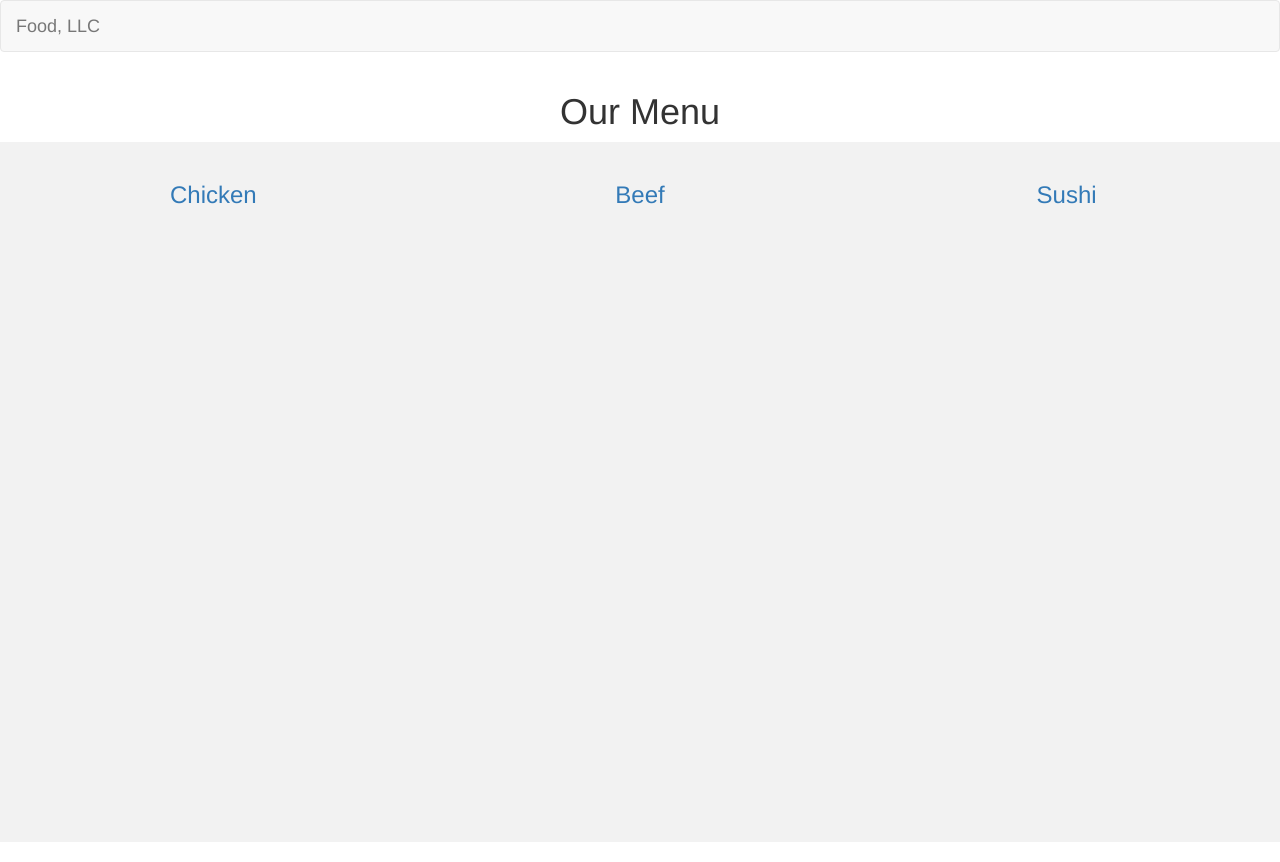
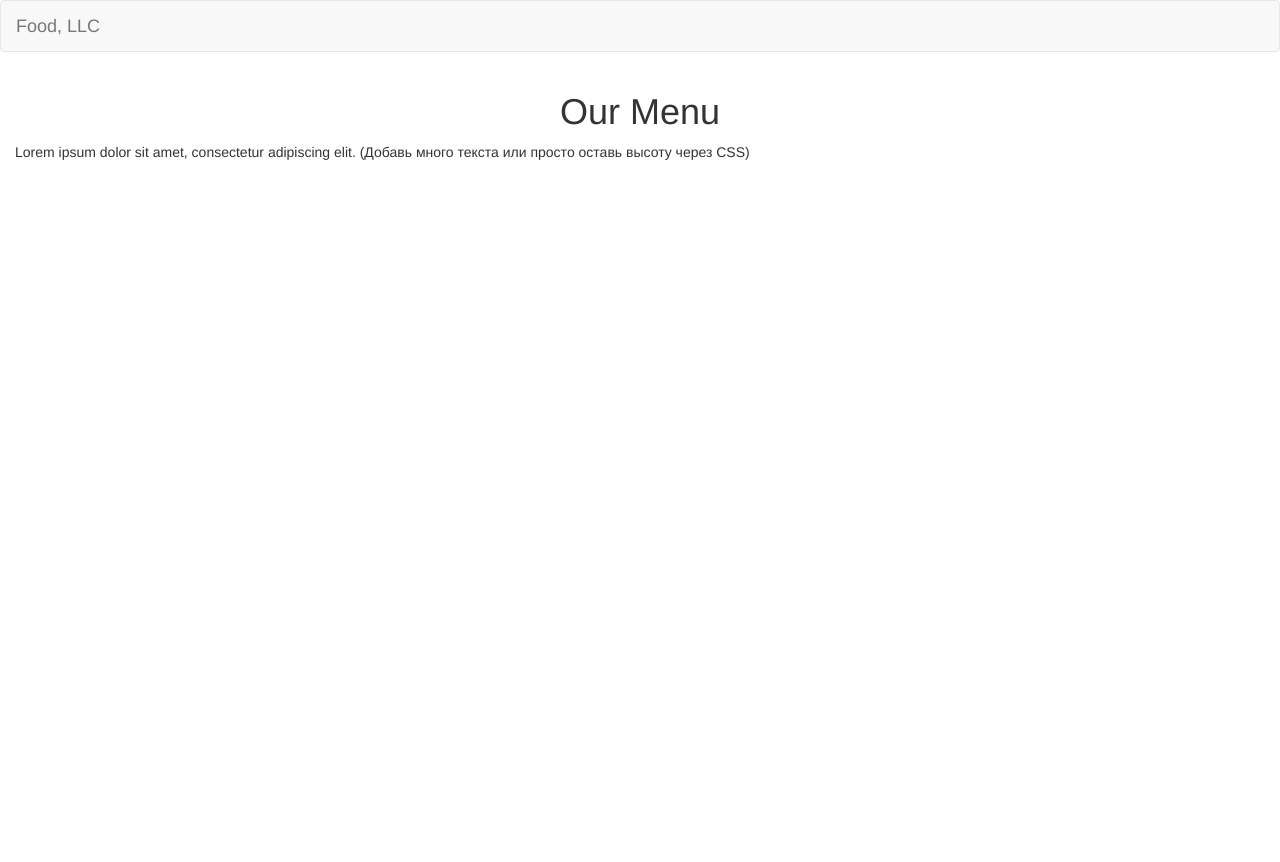
Before and after one commit to zanybekovaaruzan9-lgtm/module3_task, a plain HTML site: page index.html in a window 1280 px wide. After the commit the page ends 800 px from the top, so only its background shows below. Drawn offline with nearby package versions, Linux system fonts and the light colour scheme.

Commit message:
Update index.html

```diff
--- a/index.html
+++ b/index.html
@@ -2,7 +2,7 @@
 <html lang="en">
 <head>
   <meta charset="UTF-8">
-  <title>Module 3 Solution</title>
+  <title>Module 3 Task</title>
 
   <!-- Bootstrap CSS -->
   <link rel="stylesheet" href="https://maxcdn.bootstrapcdn.com/bootstrap/3.3.7/css/bootstrap.min.css">
@@ -24,15 +24,16 @@
         <span class="icon-bar"></span>
         <span class="icon-bar"></span>
       </button>
+
       <a class="navbar-brand" href="#">Food, LLC</a>
     </div>
 
     <!-- MOBILE MENU -->
     <div id="collapsable-nav" class="collapse navbar-collapse">
       <ul class="nav navbar-nav visible-xs text-center">
-        <li><a href="#chicken">Chicken</a></li>
-        <li><a href="#beef">Beef</a></li>
-        <li><a href="#sushi">Sushi</a></li>
+        <li><a href="#">Chicken</a></li>
+        <li><a href="#">Beef</a></li>
+        <li><a href="#">Sushi</a></li>
       </ul>
     </div>
 
@@ -41,46 +42,18 @@
 
 <!-- PAGE HEADING -->
 <div class="container">
-  <h1 class="text-center" id="our-menu">Our Menu</h1>
+  <h1 class="text-center">Our Menu</h1>
 </div>
 
-<!-- OPTIONAL SECTIONS -->
+<!-- CONTENT -->
 <div class="container-fluid">
   <div class="row">
-
-    <!-- Chicken Section -->
-    <div id="chicken" class="col-xs-12 col-sm-6 col-md-4 section">
-      <h3 class="text-center">
-        <a data-toggle="collapse" href="#chicken-content">Chicken</a>
-      </h3>
-      <div id="chicken-content" class="collapse">
-        <p class="section-text">Lorem ipsum dolor sit amet...</p>
-        <a href="#our-menu">Back to Top</a>
-      </div>
+    <div class="col-xs-12 main-section">
+      <p>
+        Lorem ipsum dolor sit amet, consectetur adipiscing elit.
+        (Добавь много текста или просто оставь высоту через CSS)
+      </p>
     </div>
-
-    <!-- Beef Section -->
-    <div id="beef" class="col-xs-12 col-sm-6 col-md-4 section">
-      <h3 class="text-center">
-        <a data-toggle="collapse" href="#beef-content">Beef</a>
-      </h3>
-      <div id="beef-content" class="collapse">
-        <p class="section-text">Lorem ipsum dolor sit amet...</p>
-        <a href="#our-menu">Back to Top</a>
-      </div>
-    </div>
-
-    <!-- Sushi Section -->
-    <div id="sushi" class="col-xs-12 col-sm-12 col-md-4 section">
-      <h3 class="text-center">
-        <a data-toggle="collapse" href="#sushi-content">Sushi</a>
-      </h3>
-      <div id="sushi-content" class="collapse">
-        <p class="section-text">Lorem ipsum dolor sit amet...</p>
-        <a href="#our-menu">Back to Top</a>
-      </div>
-    </div>
-
   </div>
 </div>
 
```
